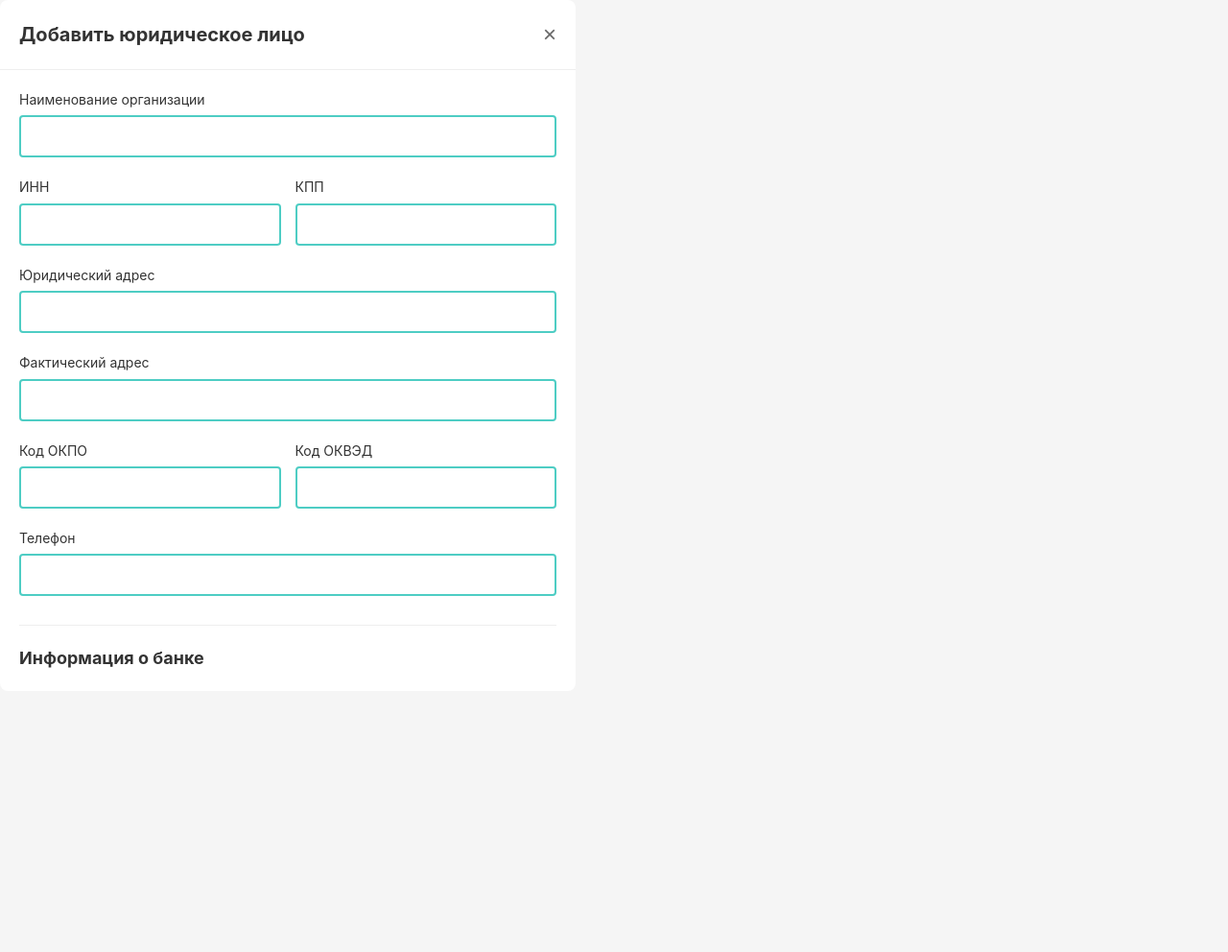
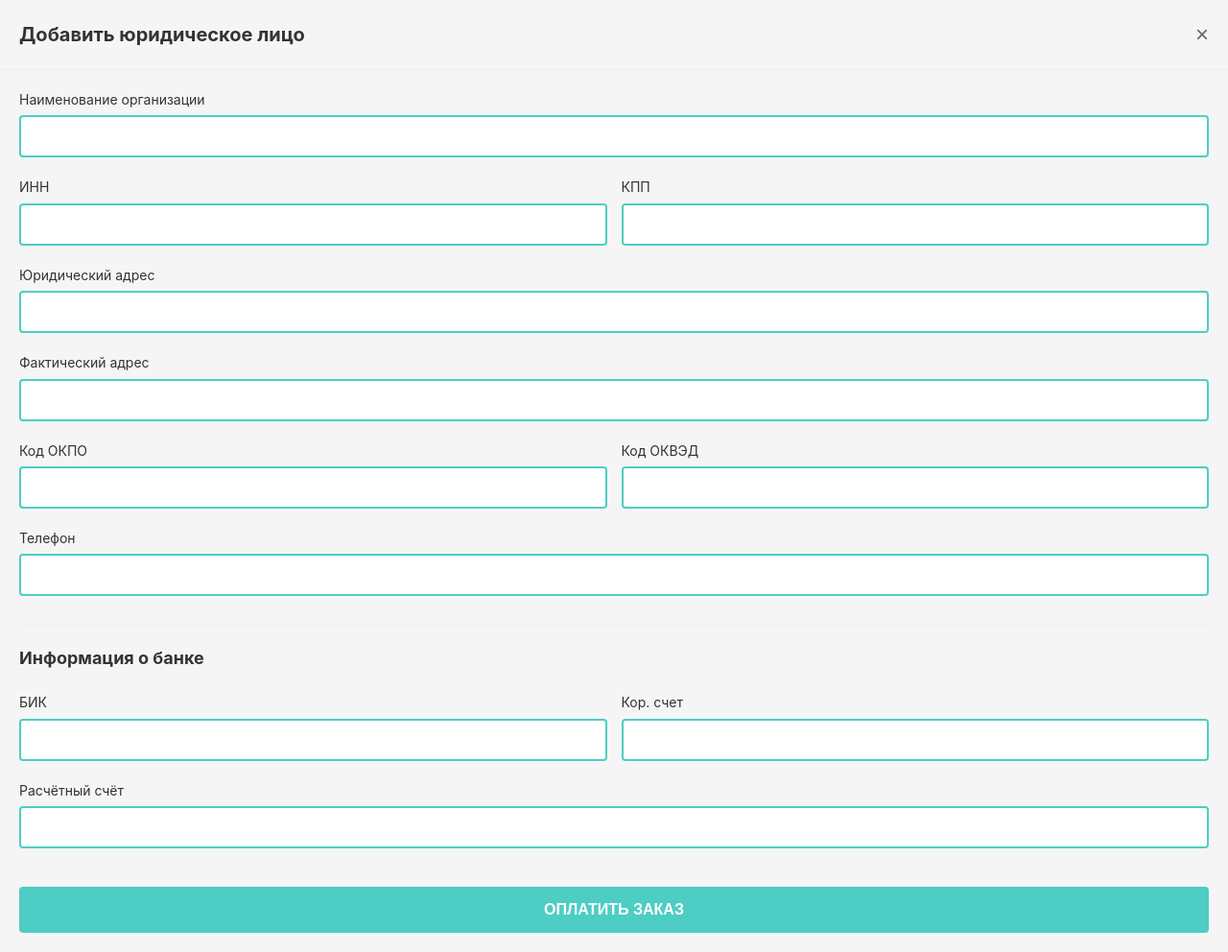
Before and after one commit to platon453/php_basket, a PHP site: page /my_good_front/frame10.html in a window 1280 px wide. Shown: the whole page at 96% size. Before the commit the page ends 696 px from the top, so only its background shows below. Run offline with PHP 8.4, Linux system fonts and the light colour scheme.

Commit message:
решил проблему с версткой
css и html

```diff
--- a/css/styles.css
+++ b/css/styles.css
@@ -772,6 +772,12 @@
 
 .modal-content {
   padding: 20px;
+  display: flex; /* Добавляем flexbox */
+  flex-direction: column; /* Направляем элементы в колонку */
+}
+
+.legal-form {
+    width: 100%; /* Заставляем форму занять всю ширину */
 }
 
 .legal-form .form-row {
--- a/my_good_front/frame10.html
+++ b/my_good_front/frame10.html
@@ -7,8 +7,7 @@
     <link rel="stylesheet" href="styles.css">
 </head>
 <body>
-    <div class="modal">
-            <div class="modal-header">
+    <div class="modal-header">
                 <h2>Добавить юридическое лицо</h2>
                 <button class="modal-close">×</button>
             </div>
@@ -80,6 +79,5 @@
                     <button type="submit" class="submit-btn">ОПЛАТИТЬ ЗАКАЗ</button>
                 </form>
             </div>
-        </div>
 </body>
 </html>
```
